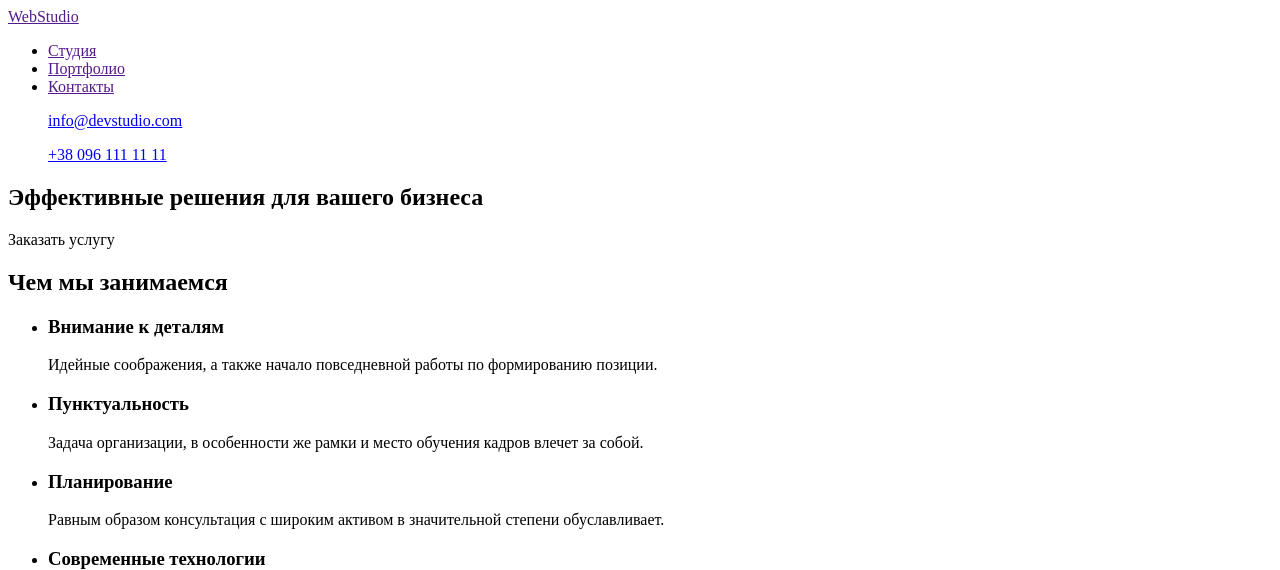
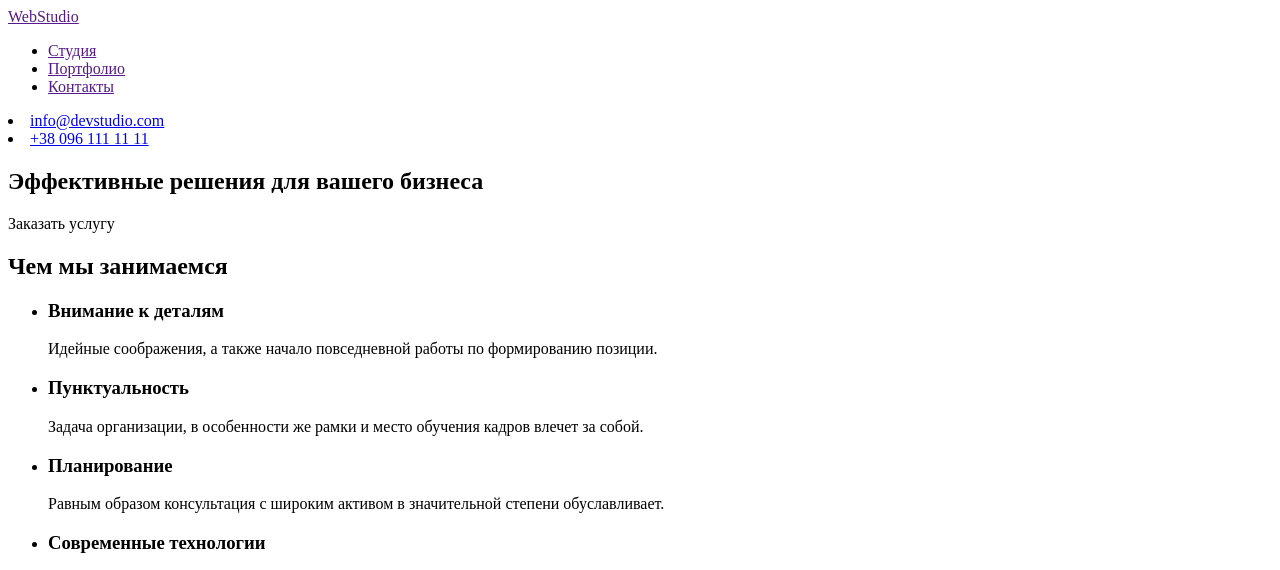
Before and after one commit to Yaroslava1992/goit-markup-hw-01, a plain HTML site: page index.html in a window 1280 px wide. Shown: the top 570 px of the page. Drawn offline with Linux system fonts and the light colour scheme; files whose address does not match are found by name.

Commit message:
Update index.html

```diff
--- a/index.html
+++ b/index.html
@@ -20,8 +20,8 @@
         </ul>
         </nav>
 
-            <ol><a href="mailto:info@devstudio.com">info@devstudio.com</a></ol>
-            <ol><a href="tel:+38 096 111 11 11">+38 096 111 11 11</a></ol>
+            <li><a href="mailto:info@devstudio.com">info@devstudio.com</a></li>
+            <li><a href="tel:+38 096 111 11 11">+38 096 111 11 11</a></li>
         </ul>
 
     </header>
```
